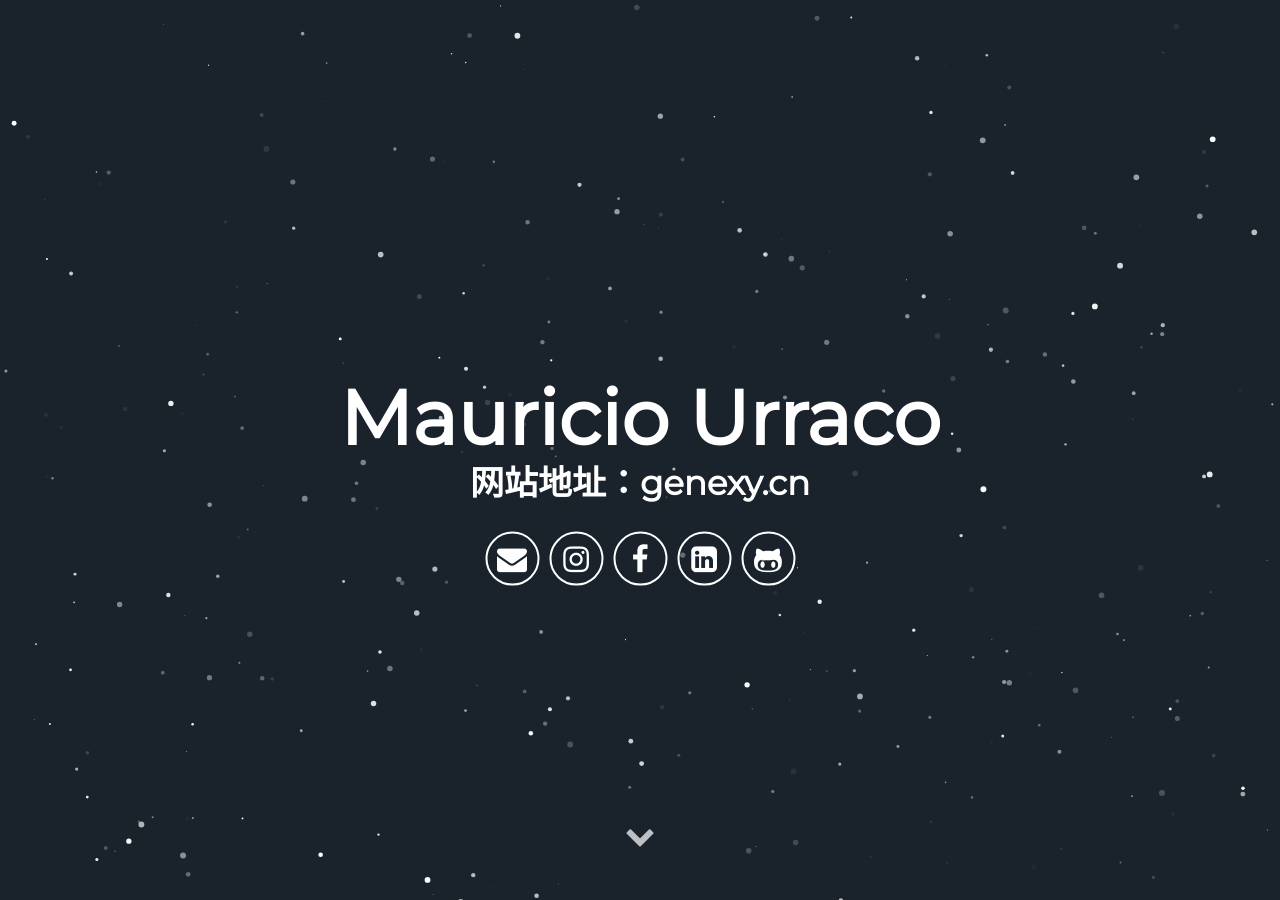
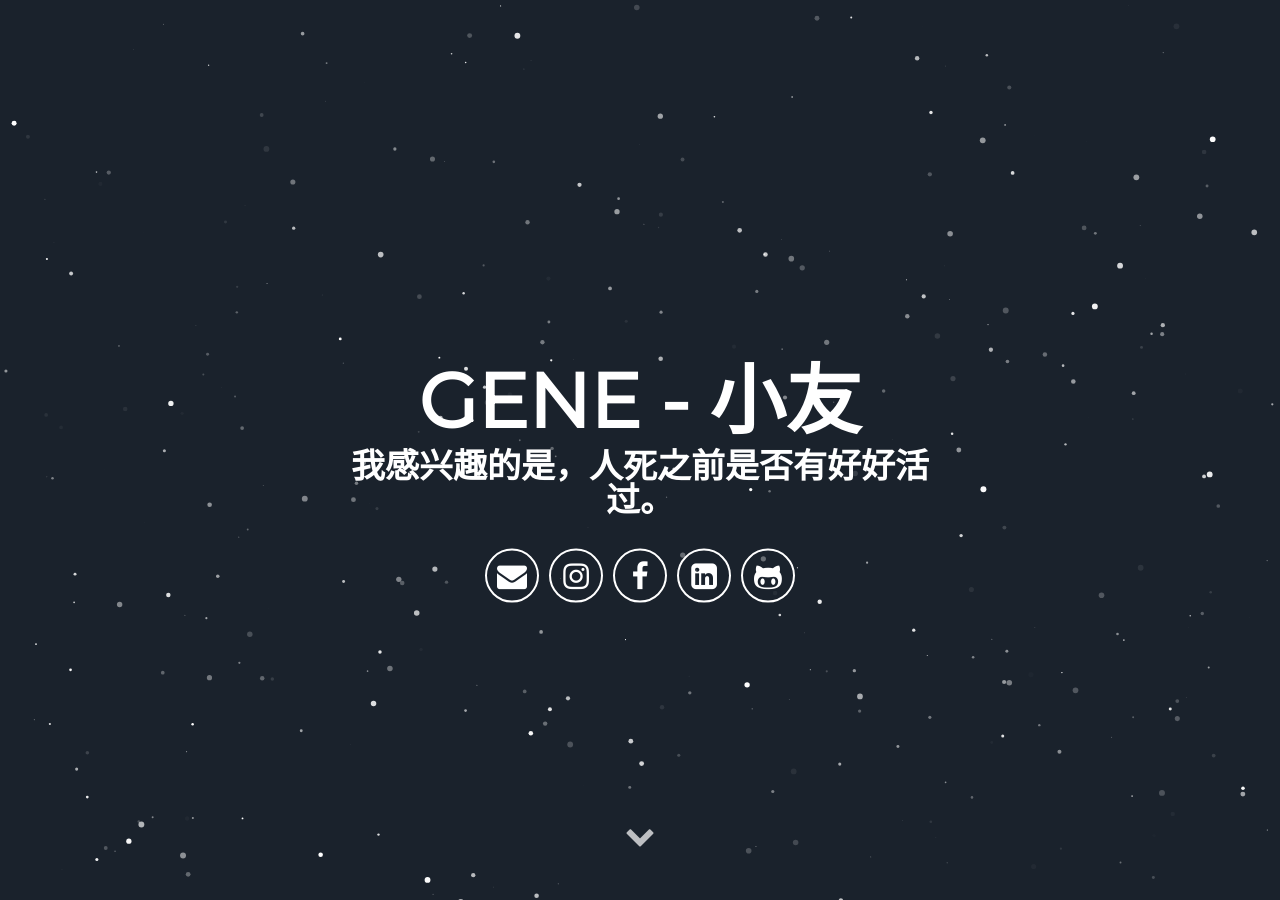
Before and after one commit to GENE-XY/GENE, a Jekyll site: the page built from index.html, in a window 1280 px wide and 900 px high. Built offline with Jekyll 4.4.1, drawn with Linux system fonts in a browser that asks for light colours; some web fonts are replaced; some of the changed text lies outside the part shown.

Commit message:
Update _config.yml

```diff
--- a/_config.yml
+++ b/_config.yml
@@ -1,13 +1,13 @@
 # Site settings
-title: GENE-XY
-description: Jekyll Theme Minimal Resume
-# baseurl: "" # the subpath of your site, e.g. /blog
-# url: "localhost:3000" # the base hostname & protocol for your site e.g. http://willianjusten.com.br
+title: GENEXY - BLOG
+description: GENEXY 介绍
+# baseurl: "/GENE" # the subpath of your site, e.g. /blog
+# url: "https://www.genexy.cn" # the base hostname & protocol for your site e.g. http://willianjusten.com.br
 
 # User settings
-username: Mauricio Urraco
-user_description: I'm a Software Engineer from Argentina, always searching for the next challenge; no task is too scary nor too difficult. Lately I have been immersed in world of Giving Circles working with Grapevine, a California based startup trying to improve the world through collaborative giving. I'm the first engineer they hired to work on the platform.
-user_title: 网站地址：genexy.cn
+username: GENE - 小友
+user_description: 我感兴趣的是，人死之前是否有好好活过.
+user_title: 我感兴趣的是，人死之前是否有好好活过。
 email: Genexy@126.com
 # twitter_username: lorem_ipsum
 # github_username:  lorem_ipsum
```
